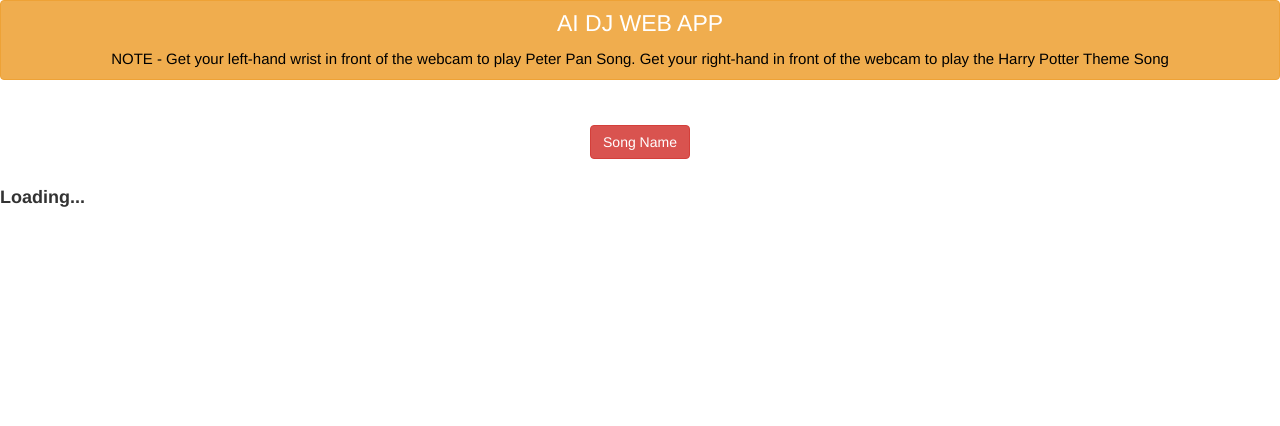
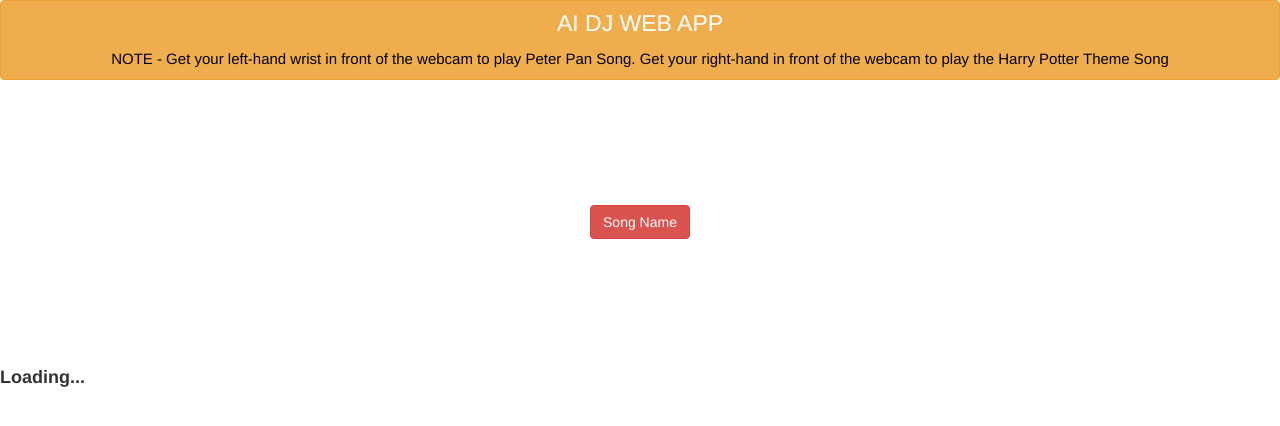
Before and after one commit to DhruvBhattathiri/AI-DJ, a plain HTML site: page index.html in a window 1280 px wide. Drawn offline with nearby package versions, Linux system fonts and the light colour scheme; some packages are replaced by stand-ins of ours; a script that the page names is missing.

Commit message:
Add files via upload

```diff
--- a/index.html
+++ b/index.html
@@ -42,7 +42,7 @@
   </h3>
  <br><br>
 
-<h1 class="btn btn-danger" id="speed">Song Name</h3>
+<h1 class="btn btn-danger h" id="speed">Song Name</h3>
 
 
 <br><br>
```
